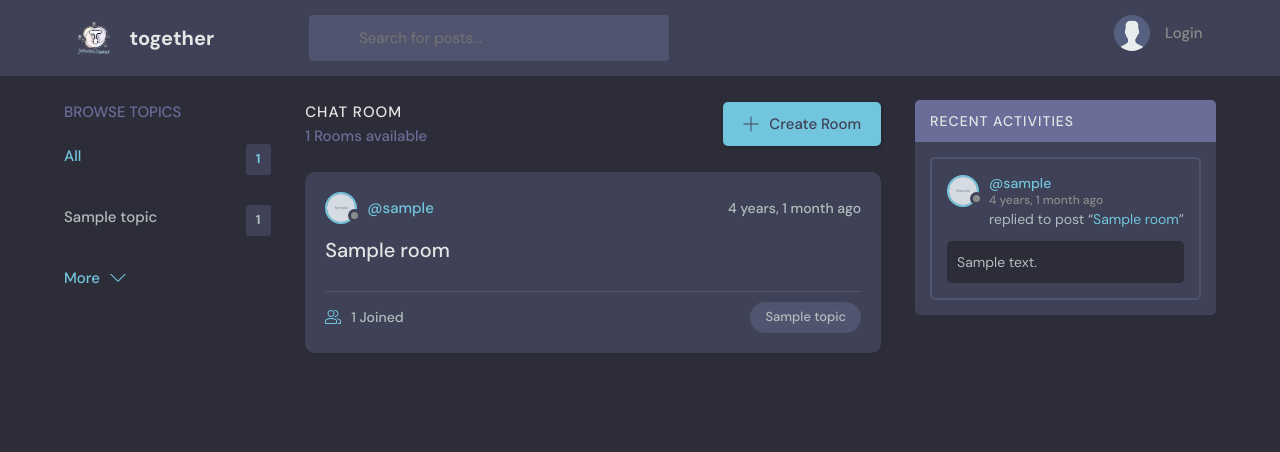
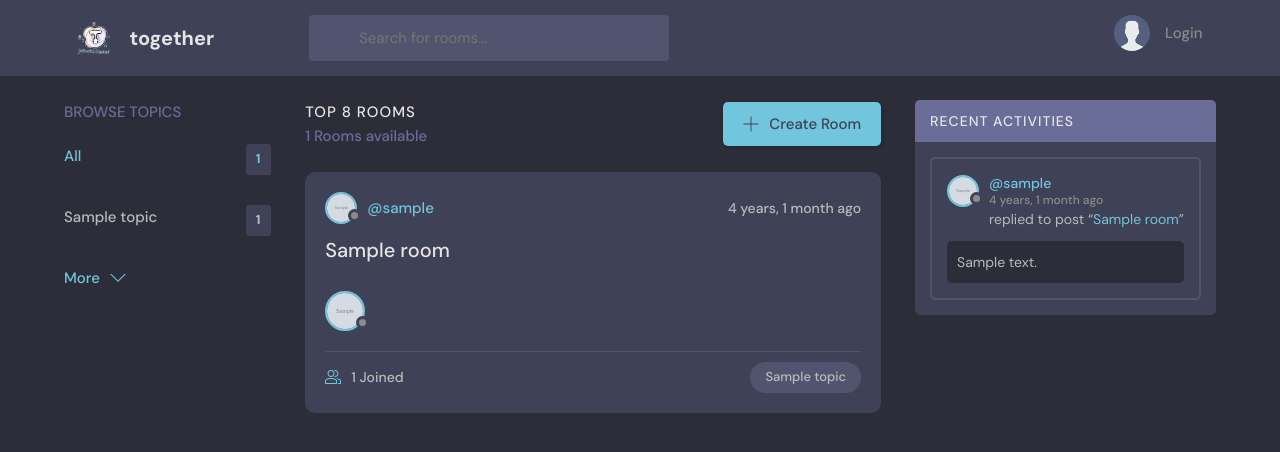
Before and after one commit to deddy77/Moun_project, a Django app: template moun/base/templates/base/home.html in a window 1280 px wide. Shown: the top 452 px of the page. Run offline with Django 5.2, Linux system fonts and the light colour scheme; the template is opened without the code that fills it: most values are stand-ins (such as "Sample title", 1, 10 or a date in 2020); grey boxes marked "Sample" are stand-in pictures.

Commit message:
display participant in room // and online avatar

```diff
--- a/moun/base/templates/base/feed_component.html
+++ b/moun/base/templates/base/feed_component.html
@@ -2,7 +2,7 @@
     <div class="roomListRoom">
     <div class="roomListRoom__header">
       <a href="{% url 'user-profile' room.host.id %}" class="roomListRoom__author">
-        <div class="avatar avatar--small">
+        <div data-user-id="{{ room.host.id }}" class="avatar avatar--small">
           <img src="{{room.host.avatar.url}}" />
         </div>
         <span>@{{room.host.username}}</span>
@@ -14,6 +14,18 @@
     <div class="roomListRoom__content">
       <a href="{% url 'room' room.id %}">{{room.name}}</a>
     </div>
+
+     <!-- Add the participants list here -->
+     <div style="display: flex;">
+      {% for user in room.participants.all %}
+          <a href="{% url 'user-profile' user.id %}" class="participant">
+              <div  data-user-id ="{{user.id}}" style="margin-right: 10px;" class="avatar avatar--medium">
+                  <img src="{{user.avatar.url}}" />
+              </div>
+          </a>
+      {% endfor %}
+      </div>
+
     <div class="roomListRoom__meta">
       <a href="{% url 'room' room.id %}" class="roomListRoom__joined">
         <svg version="1.1" xmlns="http://www.w3.org/2000/svg" width="32" height="32" viewBox="0 0 32 32">
@@ -37,3 +49,43 @@
     </div>
     </div>
 {% endfor %}
+
+
+
+
+
+
+
+
+<script>
+  function checkUserStatus() {
+    fetch('http://localhost:8000/check_user_status/')
+        .then(response => response.json())
+        .then(data => {
+            let online_users = [];
+            for (let userStatus of data) {
+                if (userStatus.is_online) {
+                    online_users.push(userStatus.user_id);
+                }
+            }
+
+            // Get all avatar divs
+            let avatarDivs = document.querySelectorAll('[data-user-id]');
+            avatarDivs.forEach(avatarDiv => {
+                // Get the user ID from the div's data-user-id attribute
+                let userId = parseInt(avatarDiv.dataset.userId, 10);
+                if (online_users.includes(userId)) {
+                    // Add the 'active' class if the user is online
+                    avatarDiv.classList.add('active');
+                } else {
+                    // Remove the 'active' class if the user is offline
+                    avatarDiv.classList.remove('active');
+                }
+            });
+        })
+        .catch(error => console.error('Error:', error));
+}
+
+// Check user status every 8 seconds
+setInterval(checkUserStatus, 8000);
+</script>
--- a/moun/base/templates/base/home.html
+++ b/moun/base/templates/base/home.html
@@ -30,7 +30,7 @@
           </div>
           <div class="roomList__header">
             <div>
-              <h2>Chat Room</h2>
+              <h2>Top 8 Rooms</h2>
               <p>{{room_count}} Rooms available</p>
             </div>
             <a class="btn btn--main" href="{% url 'create-room' %}">
--- a/moun/base/templates/base/room_form.html
+++ b/moun/base/templates/base/room_form.html
@@ -66,7 +66,7 @@
                   <textarea name="room_about" id="room_about" placeholder="Write about your study group..."></textarea>
                 </div> -->
                 <div class="form__action">
-                  <a class="btn btn--dark" href="index.html">Cancel</a>
+                  <a class="btn btn--dark" href="{{request.META.HTTP_REFERER}}">Cancel</a>
                   <button class="btn btn--main" type="submit">Submit</button>
                 </div>
               </form>
--- a/moun/base/urls.py
+++ b/moun/base/urls.py
@@ -2,6 +2,8 @@ from django.urls import path
 from . import views
 
 urlpatterns = [
+
+
     path('login/', views.loginPage, name="login"),
     path('logout/', views.lougoutUser, name="logout"),
     path('register/', views.registerPage, name="register"),
--- a/moun/base/views.py
+++ b/moun/base/views.py
@@ -16,6 +16,10 @@ from django.views.decorators.http import require_http_methods
 #     {'id':2, 'name':'Politik'},
 #     {'id':3, 'name':'HMI'},
 # ]
+
+
+
+
 
 def loginPage(request):
     page ='login'
@@ -313,4 +317,5 @@ def get_follow_data(request, pk):
 
 
 
+
 #print(check_user_status(1))
--- a/moun/templates/navbar.html
+++ b/moun/templates/navbar.html
@@ -9,7 +9,7 @@
         <label>
           <svg version="1.1" xmlns="http://www.w3.org/2000/svg" width="32" height="32" viewBox="0 0 32 32">
           </svg>
-          <input name="q" placeholder="Search for posts..." />
+          <input name="q" placeholder="Search for rooms..." />
         </label>
       </form>
       <nav class="header__menu">
```
Also changed, not shown: moun/base/templates/base/profile.html (+8 -7 lines), moun/db.sqlite3, moun/static/images/IMG_1842.jpg (added).
